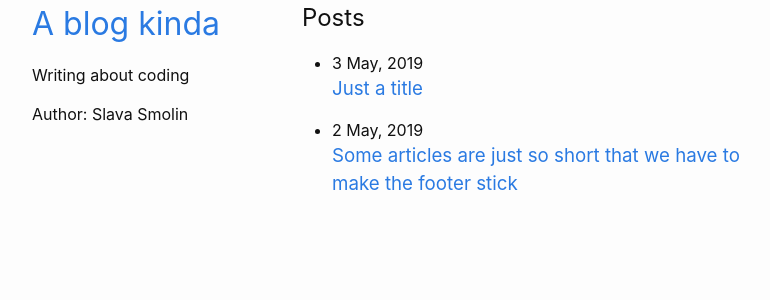
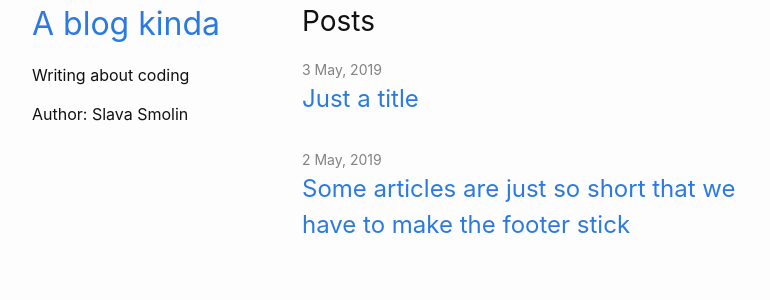
Before and after one commit to niloms/niloms.github.io, a Jekyll site: the page built from index.md, in a window 1280 px wide. Shown: the top 300 px of the page, without its empty margins (238-1008 px from the left). Built offline with Jekyll 4.4.1, drawn with Linux system fonts in a browser that asks for light colours.

Commit message:
Update layout.scss

```diff
--- a/_sass/layout.scss
+++ b/_sass/layout.scss
@@ -13,6 +13,41 @@
   @media screen and (min-width: $on-large) {
     margin-left: 270px;
   }
+}
+
+/**
+ * Page content
+ */
+.page-content {
+  padding: $spacing-unit 0;
+  flex: 1 0 auto;
+}
+
+.page-heading {
+  @include relative-font-size(2);
+}
+
+.post-list-heading {
+  @include relative-font-size(1.75);
+}
+
+.post-list {
+  margin-left: 0;
+  list-style: none;
+
+  > li {
+    margin-bottom: $spacing-unit;
+  }
+}
+
+.post-meta {
+  font-size: $small-font-size;
+  color: $grey-color;
+}
+
+.post-link {
+  display: block;
+  @include relative-font-size(1.5);
 }
 
 /**
```
